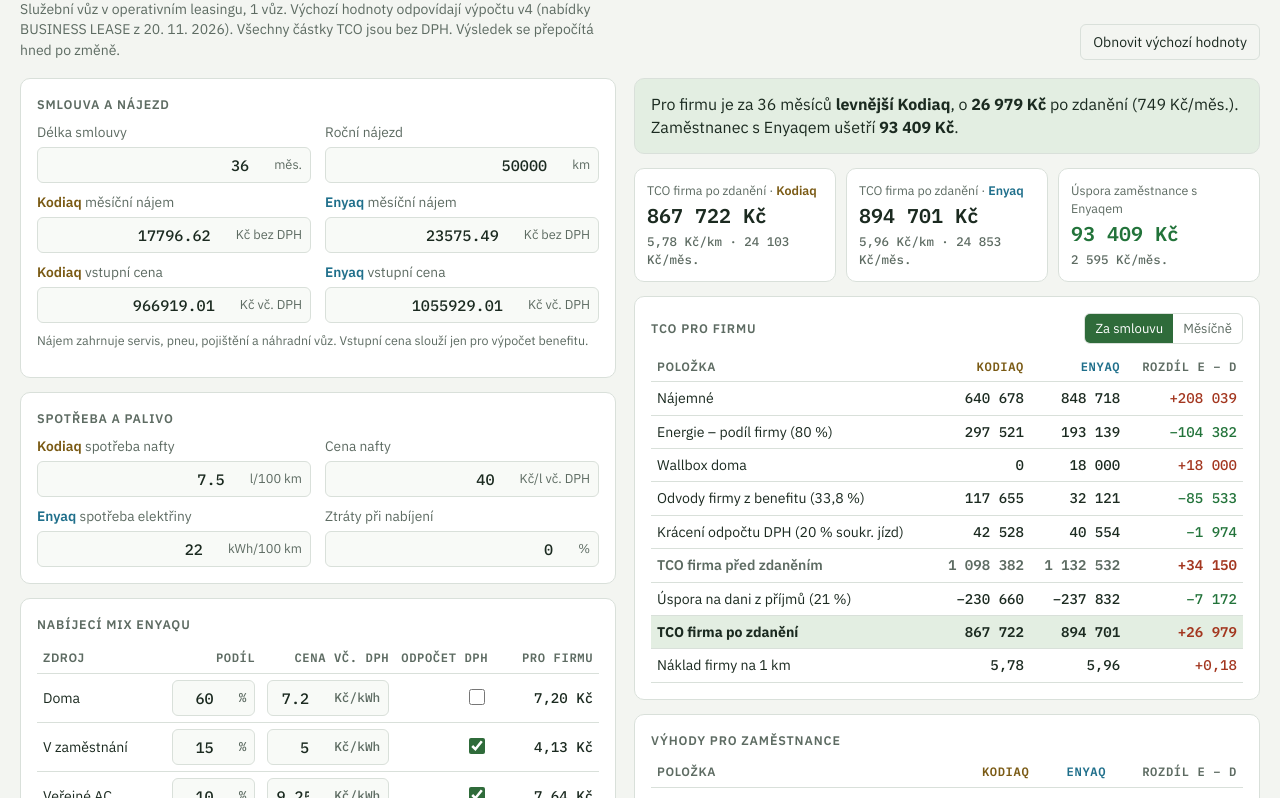
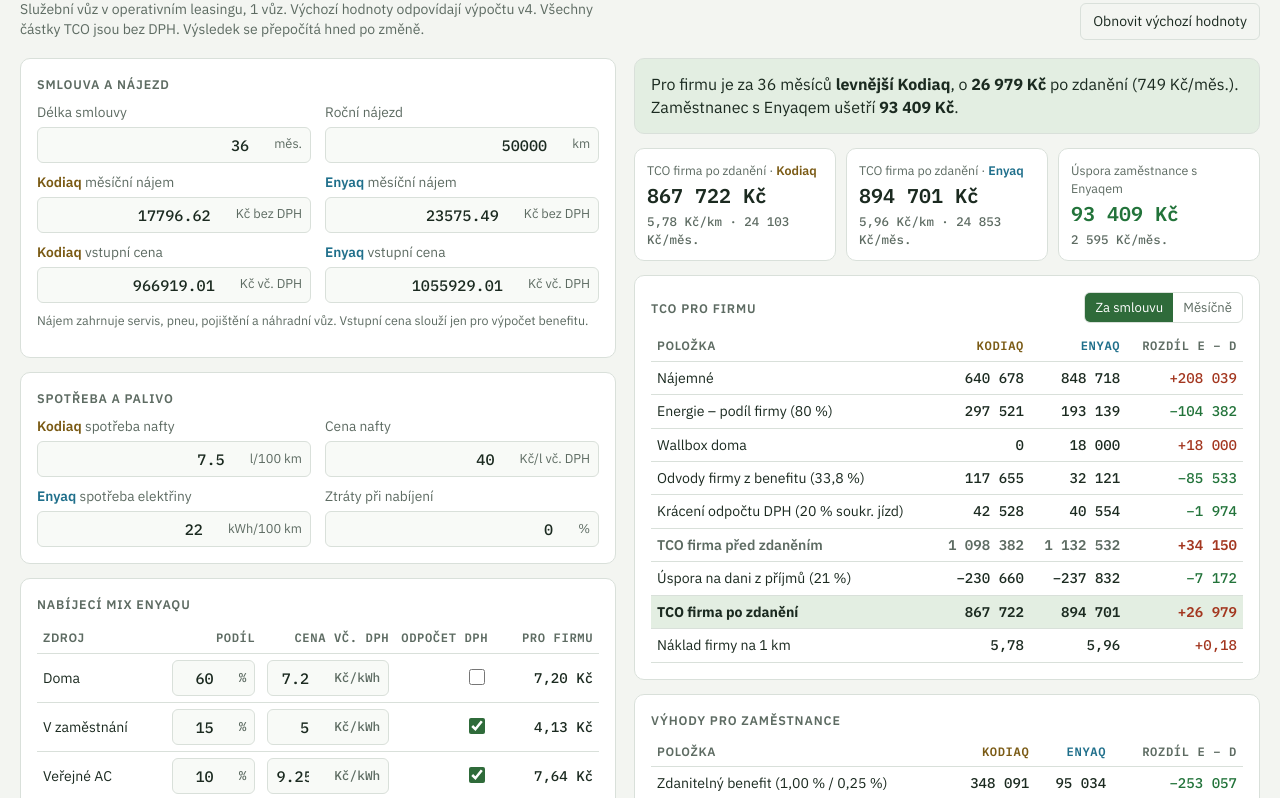
Before and after one commit to marekfikejs-deere81/tco-kalkulacka, a plain HTML site: page index.html in a window 1280 px wide. Shown: the part 61-859 px from the top of the page. Drawn offline with Linux system fonts and the light colour scheme.

Commit message:
Anonymizovat zdroj dat: odstranit název leasingové společnosti
Co-Authored-By: Claude Opus 5.5 <noreply@anthropic.com>
Claude-Session: https://claude.ai/code/session_018AG5oz4DGv3PkXBD8qB12W

```diff
--- a/index.html
+++ b/index.html
@@ -90,7 +90,7 @@ tr.sub td{font-weight:600}
 <header>
   <div>
     <h1>TCO kalkulačka: Enyaq 85 vs. Kodiaq 2.0 TDI</h1>
-    <div class="sub">Služební vůz v operativním leasingu, 1 vůz. Výchozí hodnoty odpovídají výpočtu v4 (nabídky BUSINESS LEASE z 20. 11. 2026). Všechny částky TCO jsou bez DPH. Výsledek se přepočítá hned po změně.</div>
+    <div class="sub">Služební vůz v operativním leasingu, 1 vůz. Výchozí hodnoty odpovídají výpočtu v4. Všechny částky TCO jsou bez DPH. Výsledek se přepočítá hned po změně.</div>
   </div>
   <button class="btn" id="reset" type="button">Obnovit výchozí hodnoty</button>
 </header>
```
Also changed, not shown: 1 other file.
